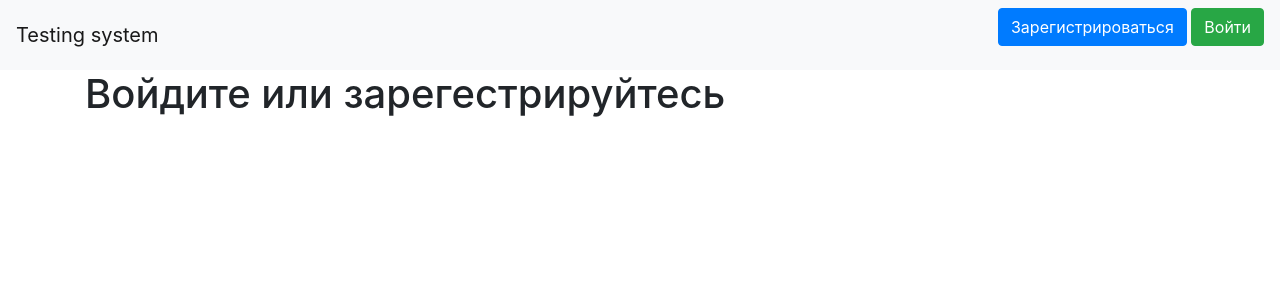
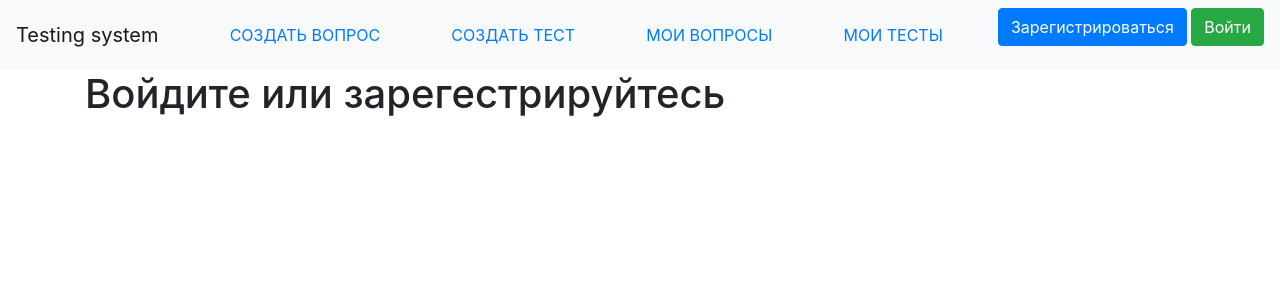
Before and after one commit to AlexanderKh72/YL_web_project, a Flask app: page / in a window 1280 px wide. Shown: the top 300 px of the page. Run offline with Flask 2, Linux system fonts and the light colour scheme; some libraries are stand-ins or nearby versions.

Commit message:
added nav-buttons in base.html

```diff
--- a/templates/base.html
+++ b/templates/base.html
@@ -13,6 +13,10 @@
 <header>
     <nav class="navbar navbar-light bg-light">
         <a class="navbar-brand" href="/">Testing system</a>
+        <a class="nav-link" href="/new_question">СОЗДАТЬ ВОПРОС</a>
+        <a class="nav-link" href="/new_test">СОЗДАТЬ ТЕСТ</a>
+        <a class="nav-link" href="/my_questions">МОИ ВОПРОСЫ</a>
+        <a class="nav-link" href="/my_tests">МОИ ТЕСТЫ</a>
         {% if current_user.is_authenticated %}
             <a class="navbar-brand" href="/logout">{{ current_user.name }}</a>
         {% else %}
```
